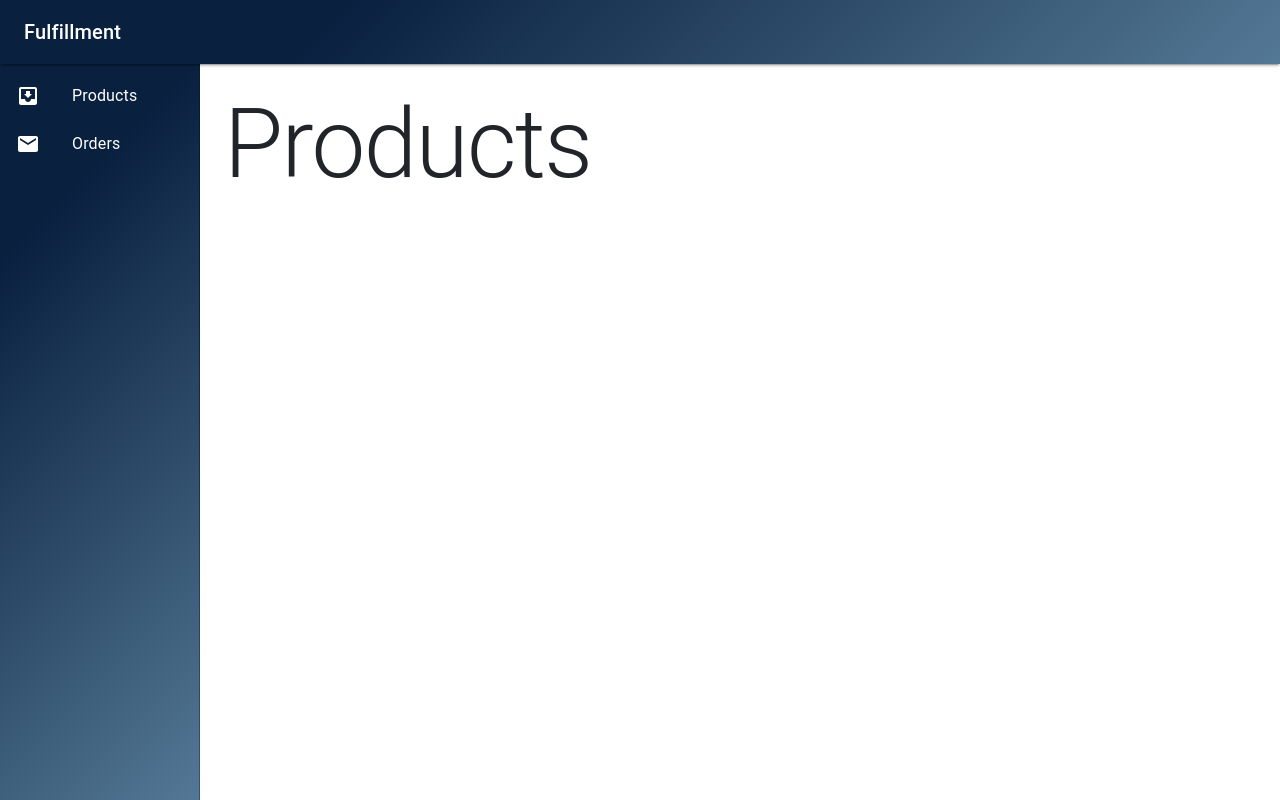
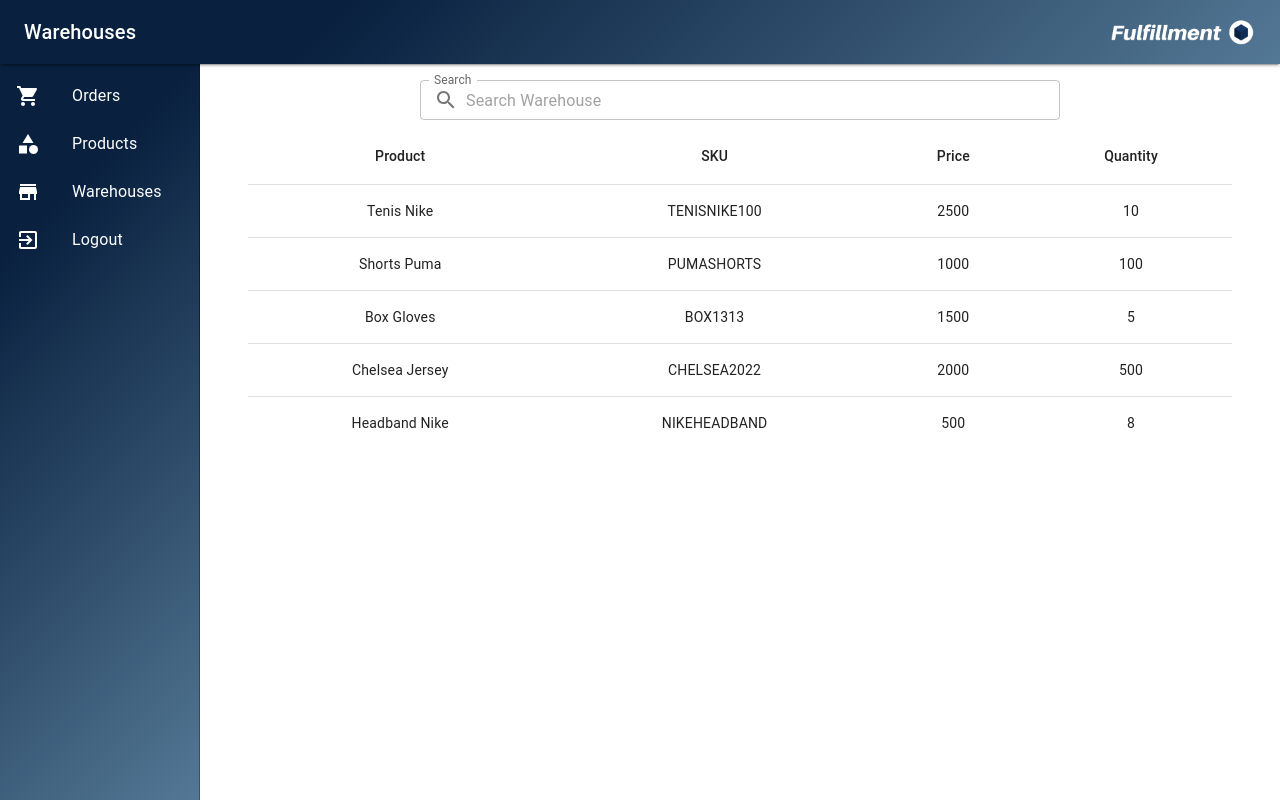
Before and after one commit to Noejuro/fulfillment-app, a React (Create React App) app: page /warehouses in a window 1280 px wide. Before the commit this address led to /products. Built offline with nearby package versions, Linux system fonts and the light colour scheme.

Commit message:
[Main] Enhance main grid when user is authenticated

```diff
--- a/src/components/Navigation/MainAppBar.tsx
+++ b/src/components/Navigation/MainAppBar.tsx
@@ -1,5 +1,6 @@
 import React from 'react'
 import { AppBar, IconButton, Toolbar, Typography } from '@mui/material';
+import { useLocation } from 'react-router-dom'
 
 //Icons
 import MenuIcon from '@mui/icons-material/Menu';
@@ -13,6 +14,10 @@ export default function MainAppBar(props: IProps): JSX.Element {
 
     const {open, handleDrawer} = props;
 
+    const location  = useLocation();
+    const firstPath = location.pathname.substring(1).split('/')[0];
+    const pathName  = firstPath.charAt(0).toUpperCase() + firstPath.slice(1);
+
     return(
         <AppBar position="fixed" sx={{ zIndex: (theme) => theme.zIndex.drawer + 1 }} className="mainBackground" elevation={open ? 0 : 2}>
             <Toolbar>
@@ -25,9 +30,8 @@ export default function MainAppBar(props: IProps): JSX.Element {
                 >
                     <MenuIcon />
                 </IconButton>
-                <Typography variant="h6" noWrap component="div">
-                    Fulfillment
-                </Typography>
+                <Typography variant="h6" sx={{ flexGrow: 1 }}> {pathName} </Typography>
+                <img src="/assets/logos/fulfillment-white-logo.png" alt="Fulfillment" className={`responsiveImage`} style={{maxWidth: "100%", maxHeight: 30 }} />
             </Toolbar>
         </AppBar>
     )
--- a/src/components/Navigation/MainContainer.tsx
+++ b/src/components/Navigation/MainContainer.tsx
@@ -1,24 +1,34 @@
 import React from 'react'
-import { Toolbar, Box } from '@mui/material'
+import { Toolbar, Box, useTheme, useMediaQuery } from '@mui/material'
 import { Navigate, Route, Routes } from 'react-router-dom'
 
 //Views
-import Products from '../../views/Main/Products'
-import Orders from '../../views/Main/Orders'
+import Products from '../../views/Main/Products/Products'
+import Orders from '../../views/Main/Orders/Orders'
+import Warehouses from '../../views/Main/Warehouses/Warehouses'
 
 export default function MainContainer(): JSX.Element {
+
+    const theme         = useTheme();
+    const breakpoint    = useMediaQuery(theme.breakpoints.up('md'));
+
     return(
-        <Box component="main" sx={{ flexGrow: 1, p: 3 }}>
-            <Toolbar />
-            <Routes>
-                <Route path="/" element={<Navigate to="/products" />} />
-                <Route path="products" element={<Products />} />
-                <Route path="orders" element={<Orders />} />
-                <Route
-                    path="*"
-                    element={<Navigate to="/products" />}
-                />
-            </Routes>
+        <Box component="main" sx={{ flexGrow: 1, p: 0, height: "100%" }}>
+            <div className="col h-100">
+                <div className="d-flex flex-row flex-grow-1 mx-0 h-100">
+                    <div className={`d-flex flex-column pb-3 h-100 flex-grow-1 ${breakpoint ? 'px-5' : 'px-4' }`}>
+                        <Toolbar className="mb-2" />
+                        <Routes>
+                            <Route path="/"             element={<Navigate to="/orders" />} />
+                            <Route path="orders"        element={<Orders />} />
+                            <Route path="orders/:id"    element={<Orders />} />
+                            <Route path="products"      element={<Products />} />
+                            <Route path="warehouses"    element={<Warehouses />} />
+                            <Route path="*"             element={<Navigate to="/orders" />} />
+                        </Routes>
+                    </div>
+                </div>
+            </div>
         </Box>
     )
 }
--- a/src/components/Navigation/MainDrawer.tsx
+++ b/src/components/Navigation/MainDrawer.tsx
@@ -3,8 +3,10 @@ import { Box, Drawer, List, ListItem, ListItemIcon, ListItemText, Toolbar, useTh
 import { Link } from 'react-router-dom';
 
 //Icons
-import InboxIcon from '@mui/icons-material/MoveToInbox';
-import MailIcon from '@mui/icons-material/Mail';
+import ShoppingCartIcon from '@mui/icons-material/ShoppingCart';
+import StoreIcon from '@mui/icons-material/Store';
+import CategoryIcon from '@mui/icons-material/Category';
+import ExitToAppIcon from '@mui/icons-material/ExitToApp';
 
 interface IProps {
     open: boolean,
@@ -15,8 +17,8 @@ const drawerWidth: number = 200;
 
 export default function MainDrawer(props: IProps): JSX.Element {
 
-    const theme = useTheme();
-    const breakpoint = useMediaQuery(theme.breakpoints.up('md'));
+    const theme         = useTheme();
+    const breakpoint    = useMediaQuery(theme.breakpoints.up('md'));
 
     const {open, handleDrawer} = props;
 
@@ -42,22 +44,36 @@ export default function MainDrawer(props: IProps): JSX.Element {
             <Toolbar />
             <Box sx={{ overflow: 'auto' }}>
                 <List>
+                    <Link to="/orders">
+                        <ListItem button>
+                            <ListItemIcon>
+                                <ShoppingCartIcon sx={{color: "white"}} />
+                            </ListItemIcon>
+                            <ListItemText  sx={{color: "white"}} primary="Orders" />
+                        </ListItem>
+                    </Link>
                     <Link to="/products">
                         <ListItem button>
                             <ListItemIcon>
-                                <InboxIcon sx={{color: "white"}} />
+                                <CategoryIcon sx={{color: "white"}} />
                             </ListItemIcon>
                             <ListItemText sx={{color: "white"}} primary="Products" />
                         </ListItem>
                     </Link>
-                    <Link to="/orders">
+                    <Link to="/warehouses">
                         <ListItem button>
                             <ListItemIcon>
-                                <MailIcon sx={{color: "white"}} />
+                                <StoreIcon sx={{color: "white"}} />
                             </ListItemIcon>
-                            <ListItemText  sx={{color: "white"}} primary="Orders" />
+                            <ListItemText  sx={{color: "white"}} primary="Warehouses" />
                         </ListItem>
                     </Link>
+                    <ListItem button>
+                        <ListItemIcon>
+                            <ExitToAppIcon sx={{color: "white"}} />
+                        </ListItemIcon>
+                        <ListItemText  sx={{color: "white"}} primary="Logout" />
+                    </ListItem>
                 </List>
             </Box>
         </Drawer>
--- /dev/null
+++ b/src/components/shared-components/Table/DataTable.tsx
@@ -0,0 +1,48 @@
+import { Table, TableBody, TableCell, TableHead, TableRow } from '@mui/material'
+import React from 'react'
+
+interface IColumns {
+    id: string,
+    name: string,
+    value: string,
+    align: "inherit" | "left" | "center" | "right" | "justify" | undefined,
+    sort: boolean
+}
+
+interface IProps {
+    columns: Array<IColumns>,
+    data: Array<any>
+}
+
+export default function Datatable(props: IProps): JSX.Element {
+
+    const { columns, data } = props;
+
+    return(
+        <>
+            <Table sx={{ minWidth: 650 }} stickyHeader aria-label="sticky table">
+                <TableHead>
+                    <TableRow>
+                        {columns.map(col =>
+                            <TableCell key={col.id} align={ col.align }> { col.name } </TableCell>
+                        )}
+                    </TableRow>
+                </TableHead>
+                <TableBody>
+                    {data.map((item) => (
+                        <TableRow
+                            key={item.sku}
+                            sx={{ '&:last-child td, &:last-child th': { border: 0 } }}
+                        >
+                            {columns.map(col =>
+                                <TableCell key={col.id} component="th" scope="row" align={ col.align }>
+                                    {item[col.value]}
+                                </TableCell>
+                            )}
+                        </TableRow>
+                    ))}
+                </TableBody>
+            </Table>
+        </>
+    )
+}
--- a/src/styles/mainStyles.css
+++ b/src/styles/mainStyles.css
@@ -11,3 +11,9 @@
 /* --------------------------------------- */
 
 .responsiveImage { width: auto; height: auto; max-height: 100%; }
+
+/* --------------------------------------- */
+/* ------------Inputs Styles-------------- */
+/* --------------------------------------- */
+
+.mainSearchBar { width: 100%; max-width: 40rem;}
--- a/src/views/Main/Main.tsx
+++ b/src/views/Main/Main.tsx
@@ -14,7 +14,7 @@ export default function Main(): JSX.Element {
     };
 
     return(
-        <Box sx={{ display: 'flex' }}>
+        <Box sx={{ display: 'flex', height: "100%" }}>
             <MainAppBar open={open} handleDrawer={handleDrawer} />
             <MainDrawer open={open} handleDrawer={handleDrawer} />
             <MainContainer />
--- /dev/null
+++ b/src/views/Main/Warehouses/Warehouses.tsx
@@ -0,0 +1,41 @@
+import React from 'react'
+import { InputAdornment, TextField } from '@mui/material'
+import SearchIcon from '@mui/icons-material/Search';
+import Datatable from '../../../components/shared-components/Table/DataTable';
+
+export default function Warehouses(): JSX.Element {
+
+    const dummyData = [
+        {name: "Tenis Nike", price: 2500, sku: "TENISNIKE100", quantity: 10 },
+        {name: "Shorts Puma", price: 1000, sku: "PUMASHORTS", quantity: 100 },
+        {name: "Box Gloves", price: 1500, sku: "BOX1313", quantity: 5 },
+        {name: "Chelsea Jersey", price: 2000, sku: "CHELSEA2022", quantity: 500 },
+        {name: "Headband Nike", price: 500, sku: "NIKEHEADBAND", quantity: 8 }
+    ]
+
+    const columns = [
+        {id: "name", name: "Product", value: "name", align: 'center' as const, sort: true},
+        {id: "sku", name: "SKU", value: "sku", align: 'center' as const, sort: true},
+        {id: "price", name: "Price", value: "price", align: 'center' as const, sort: false},
+        {id: "quantity", name: "Quantity", value: "quantity", align: 'center' as const, sort: true}
+    ]
+
+    return(
+        <>
+            <div className="d-flex flex-row justify-content-center py-2">
+                <TextField id="filters" label="Search" placeholder='Search Warehouse'
+                size='small' variant='outlined' color='primary' className='mainSearchBar'
+                InputProps={{
+                startAdornment: (
+                    <InputAdornment position="start">
+                        <SearchIcon />
+                    </InputAdornment>
+                ),
+                }} />
+            </div>
+            <div className="d-flex flex-row" style={{overflowY: "auto"}}>
+                <Datatable data={dummyData} columns={columns} />
+            </div>
+        </>
+    )
+}
--- a/src/views/Not Auth/Register.tsx
+++ b/src/views/Not Auth/Register.tsx
@@ -9,8 +9,10 @@ import Form from '../../components/Register/Form'
 import registerStyle from '../../styles/register.module.css'
 
 export default function Register(): JSX.Element {
-    const theme = useTheme();
-    const breakpoint = useMediaQuery(theme.breakpoints.up('sm'));
+
+    const theme         = useTheme();
+    const breakpoint    = useMediaQuery(theme.breakpoints.up('sm'));
+
     return(
         <div className={`row h-100 w-100 justify-content-center align-items-center p-2 ${breakpoint && 'mainBackground'} mx-0`}>
             <div className='col-auto text-center'>
```
Also changed, not shown: src/views/Main/Orders/Orders.tsx (renamed from src/views/Main/Orders.tsx), src/views/Main/Products/Products.tsx (renamed from src/views/Main/Products.tsx).
